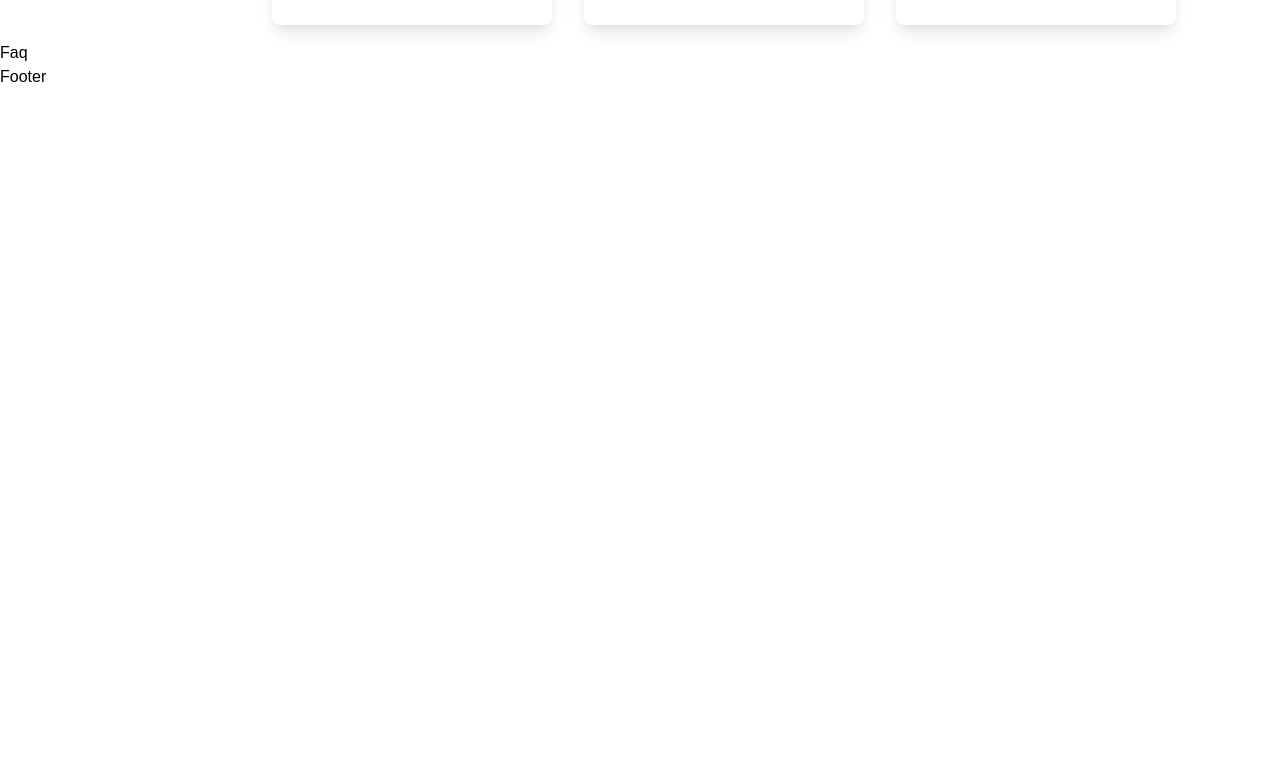
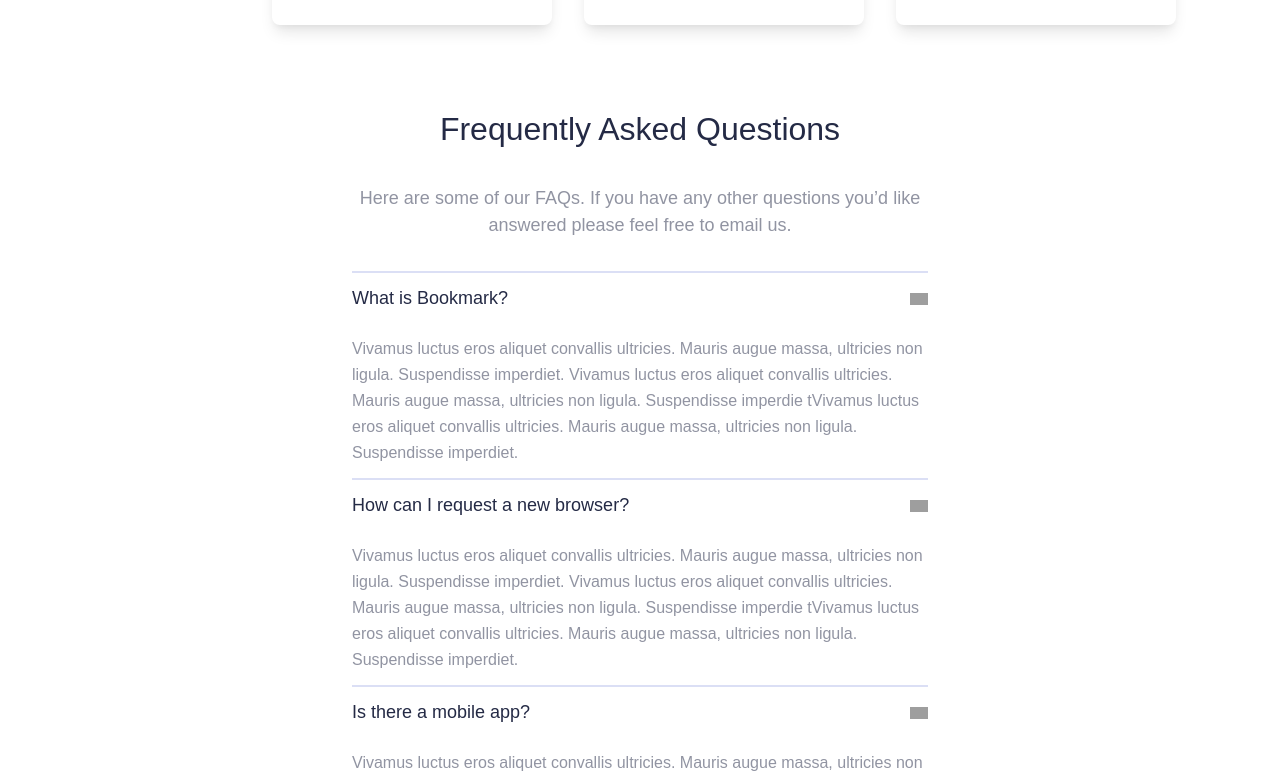
Before and after one commit to epalacio/portfolio-bookmark-lp, a React (Create React App) app: page / in a window 1280 px wide. Shown: the part 1904-2680 px from the top of the page. Before the commit the page ends 1993 px from the top, so only its background shows below. Built offline with nearby package versions, Linux system fonts and the light colour scheme; grey boxes are pictures that could not be loaded.

Commit message:
design for Download, updated mx on Hero

```diff
--- a/src/components/Faq.jsx
+++ b/src/components/Faq.jsx
@@ -1,6 +1,46 @@
+import React from 'react';
+import { BrowserRouter as Router, Link} from 'react-router-dom';
+
+import iconArrow from '../img/icon-arrow.svg'
+
 const Faq = () => {
+
+    const questions = [
+        {
+            'title': 'What is Bookmark?'
+        },
+        {
+            'title': 'How can I request a new browser?'
+        },
+        {
+            'title': 'Is there a mobile app?'
+        },
+        {
+            'title': 'What about other Chromium browsers?'
+        }
+    ]
+
     return (
-        <div>Faq</div>
+        <Router>
+        <div id='faq'>
+            <div className='max-w-screen-md mx-auto mt-16 text-center'>
+                <h2 className='text-subHeaderMobile md:text-subHeaderDesktop text-valhalla font-medium'>Frequently Asked Questions</h2>
+                <p className='text-textMobile md:text-textDesktop text-graySuit my-8 w-10/12 sm:w-9/12 mx-auto'>Here are some of our FAQs. If you have any other questions you’d like answered please feel free to email us.</p>
+                <div className='questions border-b-2 border-t-2 border-linkWater divide-y-2 divide-linkWater w-10/12 sm:w-9/12 mx-auto  mb-6'>
+                    {questions.map((question) => (
+                        <div className='questionBlock'>
+                            <div className="questionHeader flex justify-between items-center pt-3">
+                                <h3 className='text-valhalla text-textMobile sm:text-textDesktop'>{question.title}</h3>
+                                <img className='cursor-pointer' src={iconArrow} alt="Closing icon arrow"  style={{'width': '18px', 'height': '12px'}}/>
+                            </div>
+                            <p className='text-graySuit text-textMobile sm:text-contentHeader text-left leading-relaxed mt-6 mb-3'>Vivamus luctus eros aliquet convallis ultricies. Mauris augue massa, ultricies non ligula. Suspendisse imperdiet. Vivamus luctus eros aliquet convallis ultricies. Mauris augue massa, ultricies non ligula. Suspendisse imperdie tVivamus luctus eros aliquet convallis ultricies. Mauris augue massa, ultricies non ligula. Suspendisse imperdiet.</p>
+                        </div>
+                    ))}
+                </div>
+                <Link className='text-textCTA block bg-royalBlue rounded w-max text-white font-medium px-4 py-3 min-w-ctaWidth mx-auto' to='/'>More Info</Link>
+            </div>
+        </div>
+        </Router>
      );
 }
 
--- a/src/components/Hero.jsx
+++ b/src/components/Hero.jsx
@@ -2,7 +2,6 @@
 import { BrowserRouter as Router, Link} from 'react-router-dom';
 
 import illustrationHero from '../img/illustration-hero.svg'
-import bgPill from '../img/bg-pill.svg'
 
 const Hero = () => {
     return (
```
